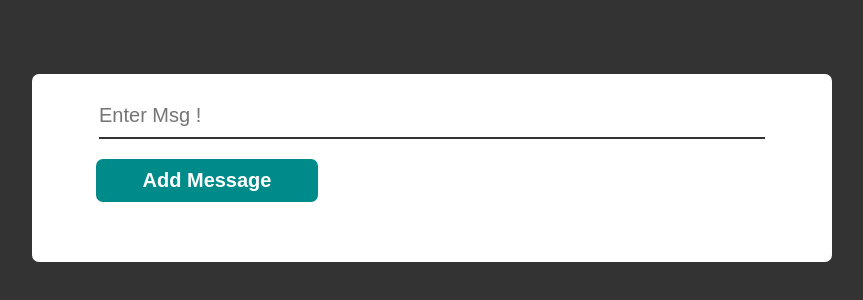
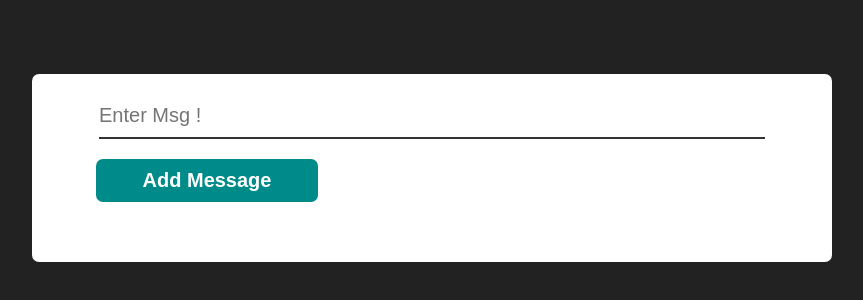
Before and after one commit to HossamGezo/Unique-Coderz-JS-Projects, a plain HTML site: page index.html in a window 1280 px wide. Shown: the part 232-532 px from the top of the page, without its empty margins (208-1071 px from the left). Drawn offline with Linux system fonts and the light colour scheme.

Commit message:
Mdify README FILE

```diff
--- a/assets/scss/main.scss
+++ b/assets/scss/main.scss
@@ -34,7 +34,7 @@ select {
 // Begining Of The Project
 
 body {
-  background-color: color(blk-color-02);
+  background-color: color(blk-color-03);
 }
 
 .message-container {
```
Also changed, not shown: assets/css/main.css, 1 other file.
